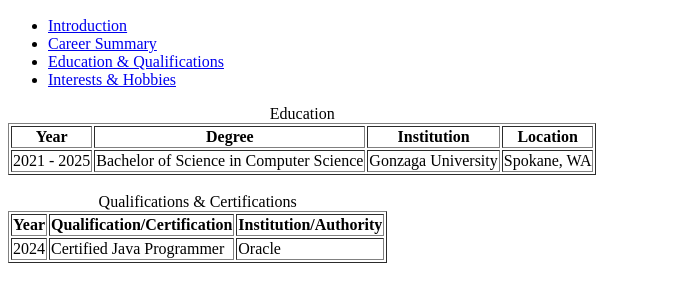
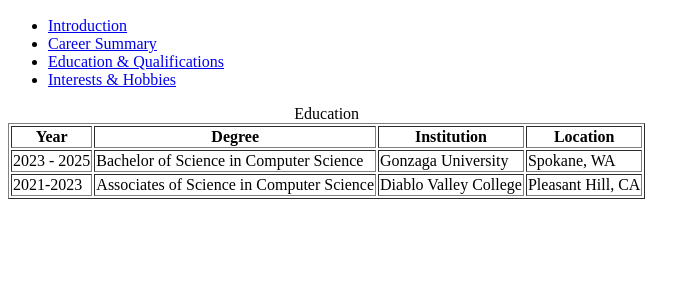
Before and after one commit to GU-Web-Dev-2025/homework-1-html-jphan10, a plain HTML site: page education.html in a window 1280 px wide. Shown: the part 110-412 px from the top of the page, without its empty margins (0-700 px from the left). Drawn offline with Linux system fonts and the light colour scheme.

Commit message:
Added icon, added hobbies with hyperlink

```diff
--- a/education.html
+++ b/education.html
@@ -5,6 +5,7 @@
     <meta charset="UTF-8">
     <meta name="viewport" content="width=device-width, initial-scale=1.0">
     <title>Education & Qualifications</title>
+    <link rel="icon" type="image/x-icon" href="icon.jpg">
 </head>
 
 <body>
@@ -37,36 +38,22 @@
         </thead>
         <tbody>
             <tr>
-                <td>2021 - 2025</td>
+                <td>2023 - 2025</td>
                 <td>Bachelor of Science in Computer Science</td>
                 <td>Gonzaga University</td>
                 <td>Spokane, WA</td>
+            </tr>
+            <tr>
+                <td>2021-2023</td>
+                <td>Associates of Science in Computer Science</td>
+                <td>Diablo Valley College</td>
+                <td>Pleasant Hill, CA</td>
             </tr>
             <!-- Add more rows as needed -->
         </tbody>
     </table>
 
     <br>
-
-    <!-- Qualifications Table -->
-    <table border="1">
-        <caption>Qualifications & Certifications</caption>
-        <thead>
-            <tr>
-                <th>Year</th>
-                <th>Qualification/Certification</th>
-                <th>Institution/Authority</th>
-            </tr>
-        </thead>
-        <tbody>
-            <tr>
-                <td>2024</td>
-                <td>Certified Java Programmer</td>
-                <td>Oracle</td>
-            </tr>
-            <!-- Add more rows as needed -->
-        </tbody>
-    </table>
 </body>
 
 </html>
```
Also changed, not shown: career.html (+1 -0 lines), hobbies.html (+8 -0 lines), index.html (+1 -0 lines), introduction.html (+2 -1 lines), climbing.webp (added), icon.jpg (added), 1 other file.
